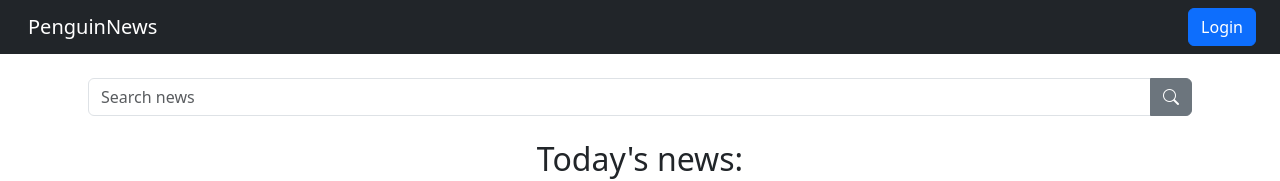
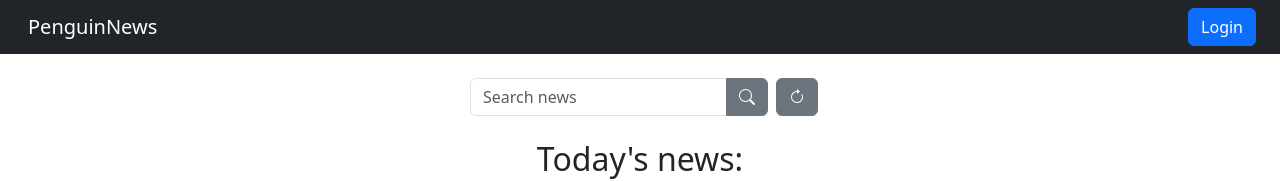
Before and after one commit to akvc/news-app, a React (Create React App) app: page / in a window 1280 px wide. Shown: the top 181 px of the page. Built offline with nearby package versions, Linux system fonts and the light colour scheme; no server answers; the HTML template or start-up script is replaced by a standard one.

Commit message:
Edit search bar

```diff
--- a/src/components/Navbar/Navbar.tsx
+++ b/src/components/Navbar/Navbar.tsx
@@ -43,7 +43,7 @@ export const Navbar = ({ signedIn, setSignedIn }: NavbarProps) => {
     <nav className="navbar bg-dark navbar-expand-lg p-2" data-bs-theme="dark">
       {/* Logo */}
       <div className="container-fluid">
-        <Link to="/" style={{ textDecoration: 'none' }}>
+        <Link to="/" className="text-decoration-none">
           <span className="navbar-brand mx-2 mb-0 h1">PenguinNews</span>
         </Link>
       </div>
--- a/src/components/SearchBar/SearchBar.tsx
+++ b/src/components/SearchBar/SearchBar.tsx
@@ -14,8 +14,14 @@ export const SearchBar = ({ setKeyword }: SearchBarProps) => {
     setKeyword(keyword);
     reset();
   };
+
+  const resetSearch = () => {
+    setKeyword('world');
+  };
+
   return (
-    <form className="mx-3" onSubmit={handleSubmit(searchKeyword)}>
+    <div className="d-flex justify-content-center">
+      <form className="mx-2" onSubmit={handleSubmit(searchKeyword)}>
         <div className="input-group">
           <input
             type="search"
@@ -28,5 +34,9 @@ export const SearchBar = ({ setKeyword }: SearchBarProps) => {
           </button>
         </div>
       </form>
+      <button className="btn btn-secondary" onClick={resetSearch}>
+        <i className="bi bi-arrow-clockwise"></i>
+      </button>
+    </div>
   );
 };
```
Lines whose indentation alone changed are shown as unchanged.
